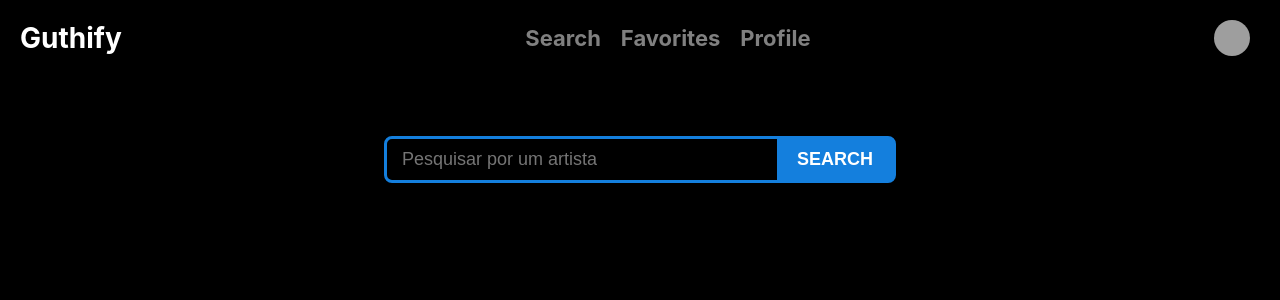
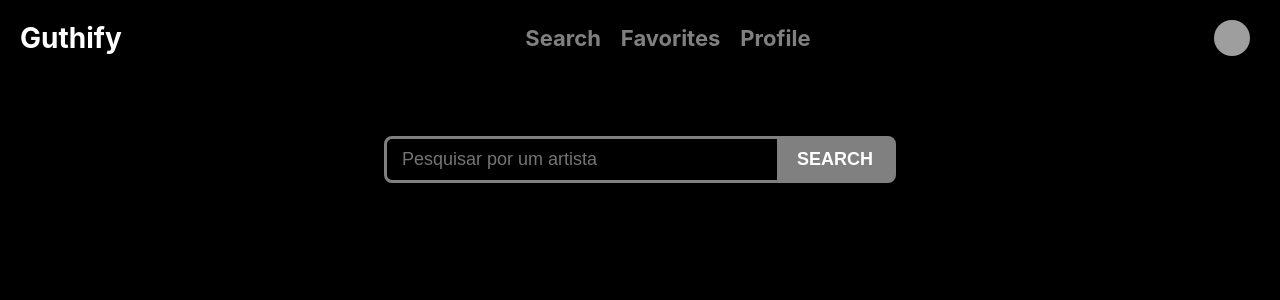
Before and after one commit to Guthias/guthify, a React (Create React App) app: page /search in a window 1280 px wide. Shown: the top 300 px of the page. Built offline with nearby package versions, Linux system fonts and the light colour scheme; grey boxes are pictures that could not be loaded.

Commit message:
style: style for disabled searchBar

```diff
--- a/src/index.css
+++ b/src/index.css
@@ -198,6 +198,11 @@ code {
   border-radius: 8px;
   display: flex;
   margin: 60px auto 0 auto;
+  transition: ease-in-out 0.2s all;
+}
+
+.search-area.disabled {
+  border-color: #808080;
 }
 
 .search-input {
@@ -225,3 +230,7 @@ code {
 .button-input:hover {
   background-color: #0d518d;
 }
+
+.button-input:disabled {
+  background-color: #808080;
+}
--- a/src/pages/Search.jsx
+++ b/src/pages/Search.jsx
@@ -14,6 +14,11 @@ export default class Search extends Component {
     });
   }
 
+  disabledClass = () => {
+    const { buttonDisabled } = this.state;
+    return buttonDisabled && 'disabled';
+  }
+
   render() {
     const { searchValue, buttonDisabled } = this.state;
 
@@ -22,14 +27,14 @@ export default class Search extends Component {
         <Header />
         <main className="page-content">
           <form>
-            <div className="search-area">
+            <div className={ `search-area ${this.disabledClass()}` }>
               <input
                 type="text"
                 className="search-input"
                 value={ searchValue }
                 onChange={ this.handdleChange }
                 data-testid="search-artist-input"
-                placeHolder="Pesquisar por um artista"
+                placeholder="Pesquisar por um artista"
               />
               <button
                 type="submit"
```
